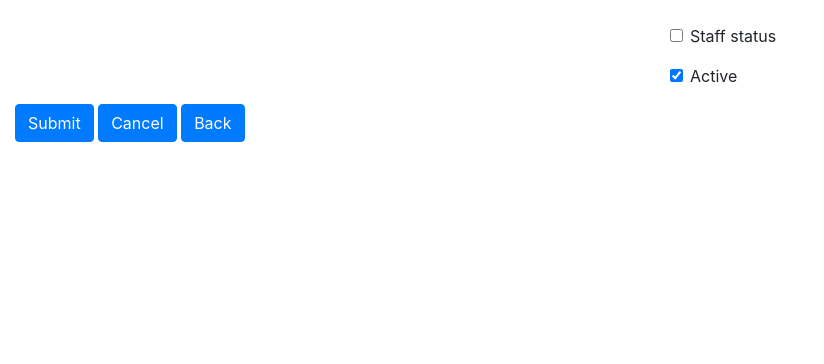
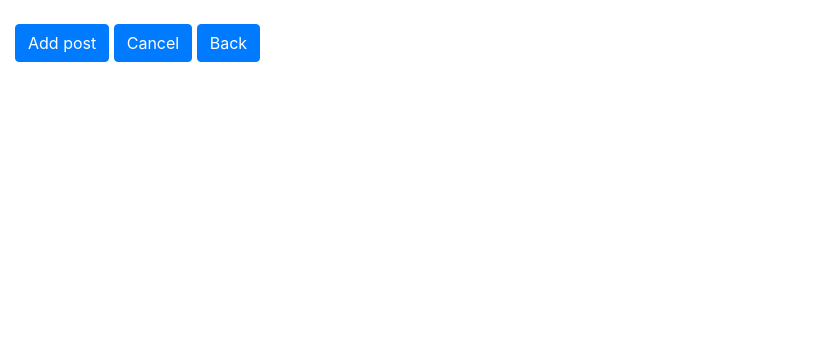
Before and after one commit to GarikGelios/super_admin, a Django app: template core/templates/core/posts/create.html in a window 1280 px wide. Shown: the part 56-420 px from the top of the page, without its empty margins (0-824 px from the left). Run offline with Django 4.2, Linux system fonts and the light colour scheme; the template is opened without the code that fills it: values that come from a table or form of the project are taken from there, others are empty; some libraries are stand-ins or nearby versions.

Commit message:
Posts CRU added

```diff
--- a/core/forms.py
+++ b/core/forms.py
@@ -77,4 +77,10 @@ class CreatePostForm(forms.ModelForm):
 
     class Meta:
         model = models.Post
-        fields = ('name', 'text')
+        fields = ('name', 'text', 'author')
+
+
+class UpdatePostForm(CreatePostForm):
+
+    class Meta(CreatePostForm.Meta):
+        pass
--- a/core/models.py
+++ b/core/models.py
@@ -9,7 +9,7 @@ class User(AbstractUser):
 class Post(models.Model):
     name = models.CharField(max_length=100)
     text = models.TextField()
-    created_at = models.DateTimeField(auto_now=True)
-    updated_at = models.DateTimeField(auto_now_add=True)
+    created_at = models.DateTimeField(auto_now_add=True)
+    updated_at = models.DateTimeField(auto_now=True)
     author = models.ForeignKey(User, on_delete=models.CASCADE)
-    is_published = models.BooleanField()
+    is_published = models.BooleanField(default=True)
--- a/core/templates/core/posts/create.html
+++ b/core/templates/core/posts/create.html
@@ -11,6 +11,10 @@
     <div class="row">
       <div class="col-md-6">
         <div class="col-lg-6">
+          {% bootstrap_field form.author %}
+        </div>
+
+        <div class="col-lg-6">
           {% bootstrap_field form.name %}
         </div>
 
@@ -20,25 +24,11 @@
 
 
       </div>
-
-      <div class="col-md-6">
-
-
-        <div class="col-lg-6">
-          {% bootstrap_field form.is_staff %}
-        </div>
-
-        <div class="col-lg-6">
-          {% bootstrap_field form.is_active %}
-        </div>
       </div>
-
-
-    </div>
 
     <div class="row">
       <div class="col-md-12">
-        {% bootstrap_button button_type="submit" content="Submit" %}
+        {% bootstrap_button button_type="submit" content="Add post" %}
         {% bootstrap_button button_type="reset" content="Cancel" %}
         <a href="{% url 'admin:users_list' %}" class="btn btn-primary">Back</a>
       </div>
--- a/core/templates/core/posts/list.html
+++ b/core/templates/core/posts/list.html
@@ -7,7 +7,6 @@
 
 {% block content %}
   <div class="col-lg-12 pb-3">
-    #add_post required!!!!
     <a href="{% url 'admin:posts_create' %}" class="btn btn-primary"><i class="bi bi-plus"></i>Add post</a>
   </div>
 
@@ -37,8 +36,7 @@
             <td>{{ all.author }}</td>
             <td><i class="bi bi-{{ all.is_published|yesno:'check,x' }}"></i></td>
             <td>
-              #update_posts!!!
-              <a href="#"><i class="bi bi-pencil"></i></a>
+              <a href="{% url 'admin:posts_update' all.pk %}"><i class="bi bi-pencil"></i></a>
             </td>
           </tr>
           {% endfor %}
--- a/core/urls.py
+++ b/core/urls.py
@@ -48,5 +48,13 @@ urlpatterns = [
         success_url='/admin/posts/'
     )), name='posts_create'),
 
+
+path('posts/update/<int:pk>/', login_required(UpdateView.as_view(
+        model=models.Post,
+        form_class=forms.UpdatePostForm,
+        template_name='core/posts/update.html',
+        success_url='/admin/posts/'
+    )), name='posts_update'),
+
     # Todo: add delete url
 ]
```
Also changed, not shown: core/templates/core/posts/update.html (+38 -0 lines), core/migrations/0003_alter_post_created_at_alter_post_is_published_and_more.py (added).
